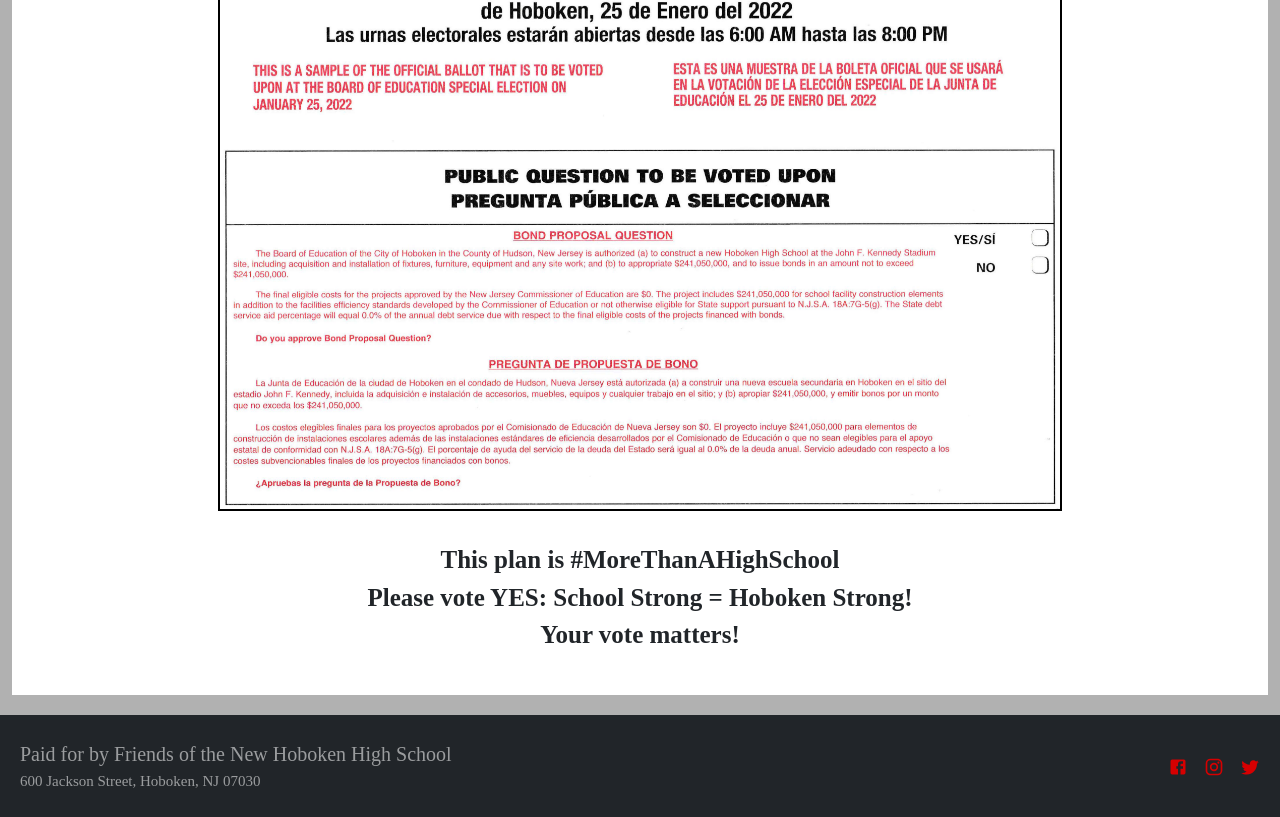
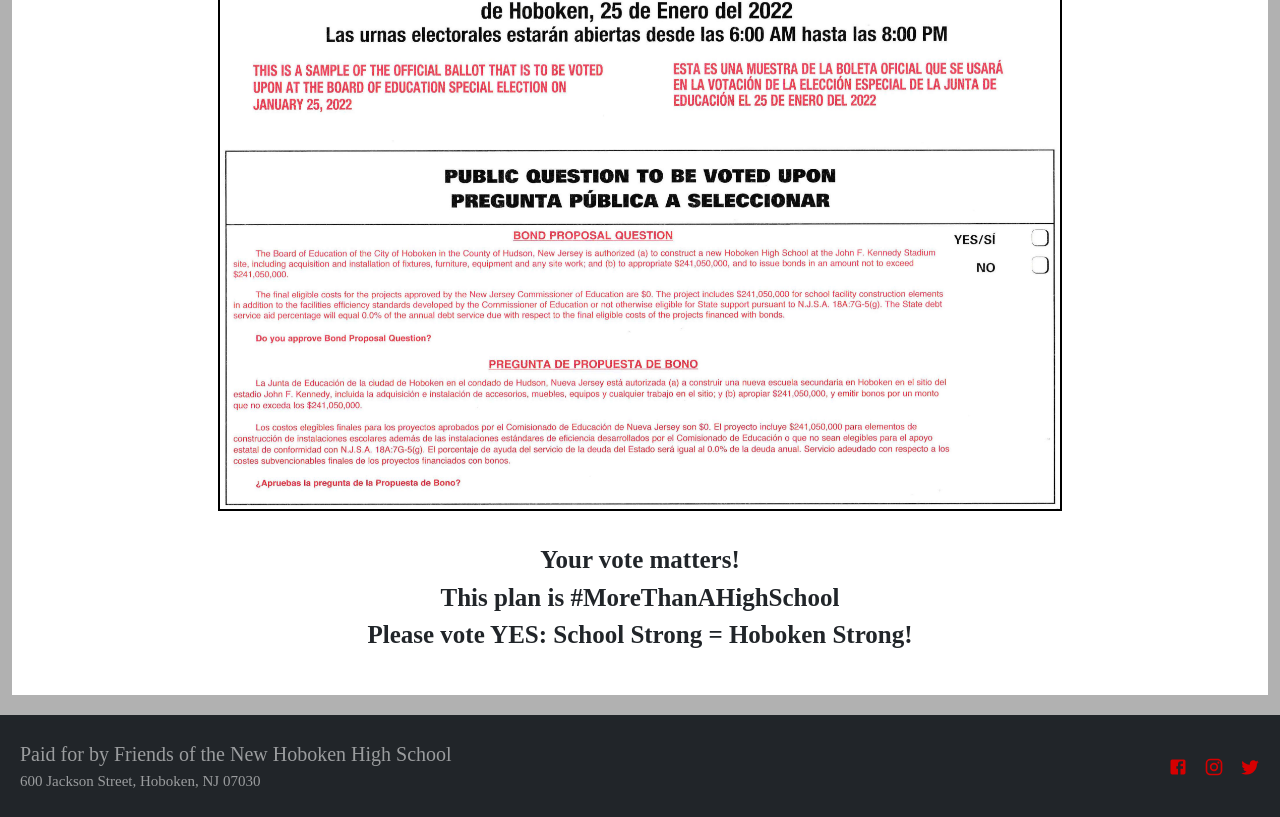
Before and after one commit to elenirotsides/morethanahighschool, a Next.js app: page /vote in a window 1280 px wide. Shown: the part 1171-1988 px from the top of the page. Built offline with nearby package versions, Linux system fonts and the light colour scheme; a web font is replaced by a local one.

Commit message:
flip line

```diff
--- a/pages/vote.jsx
+++ b/pages/vote.jsx
@@ -103,8 +103,8 @@ const Vote = () => {
                             }}
                         />
                         <p style={{ fontSize: '25px', fontWeight: 'bold', paddingTop: '30px', textAlign: 'center' }}>
-                            This plan is #MoreThanAHighSchool <br /> Please vote YES: School Strong = Hoboken Strong!
-                            <br /> Your vote matters!
+                            Your vote matters!
+                            <br /> This plan is #MoreThanAHighSchool <br /> Please vote YES: School Strong = Hoboken Strong!
                         </p>
                     </div>
                 </Col>
```
